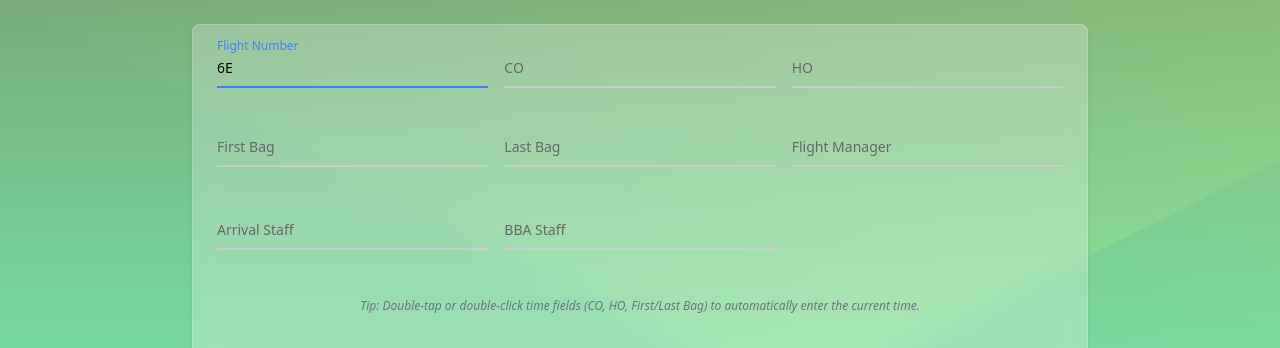
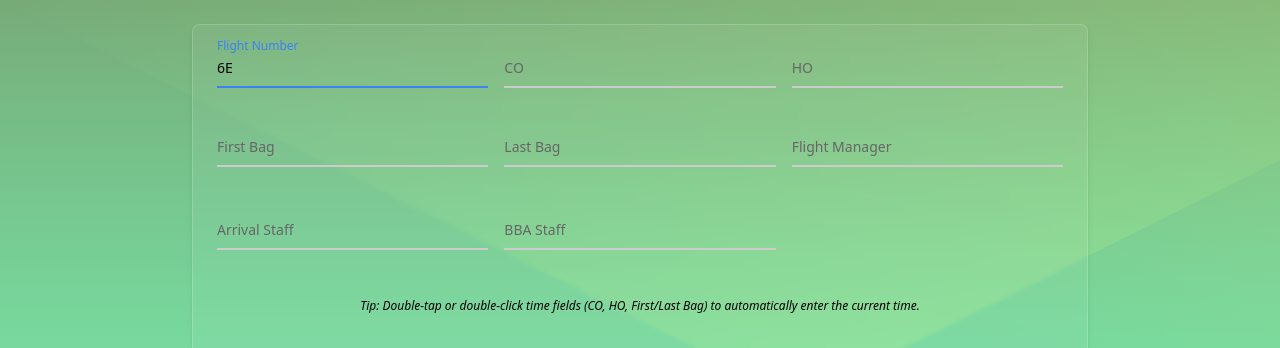
Before and after one commit to praveenk255/synopsis, a plain HTML site: page bba8.html in a window 1280 px wide. Shown: the top 348 px of the page. Drawn offline with nearby package versions, Linux system fonts and the light colour scheme.

Commit message:
Update bba8.html

```diff
--- a/bba8.html
+++ b/bba8.html
@@ -24,8 +24,8 @@ background-size: cover;
 /* Apply this class to your main form or card container in HTML (e.g., <div class="form-container">) */
 .form-container {
     /* Set CSS custom properties for manual transparency and blur control (decimal values) */
-    --form-bg-opacity: 0.25; /* Adjust 0.0 to 1.0 for background transparency */
-    --form-blur-value: 12px; /* Adjust with 'px' unit for blur effect (e.g., 12px) */
+    --form-bg-opacity: 0.05; /* Adjust 0.0 to 1.0 for background transparency */
+    --form-blur-value: 2px; /* Adjust with 'px' unit for blur effect (e.g., 12px) */
 
     /* Uses RGBA for a transparent background color (e.g., white with opacity) */
     background-color: rgba(255, 255, 255, var(--form-bg-opacity));
@@ -508,7 +508,7 @@ display: block;
             <label for="bbaStaff" class="form-label">BBA Staff</label>
         </div>
 
-        <div class="col-span-full mt-2 mb-4 text-xs italic text-gray-500 text-center">
+        <div class="col-span-full mt-2 mb-4 text-xs italic text-black-500 text-center">
             Tip: Double-tap or double-click time fields (CO, HO, First/Last Bag) to automatically enter the current time.
         </div>
 
```
